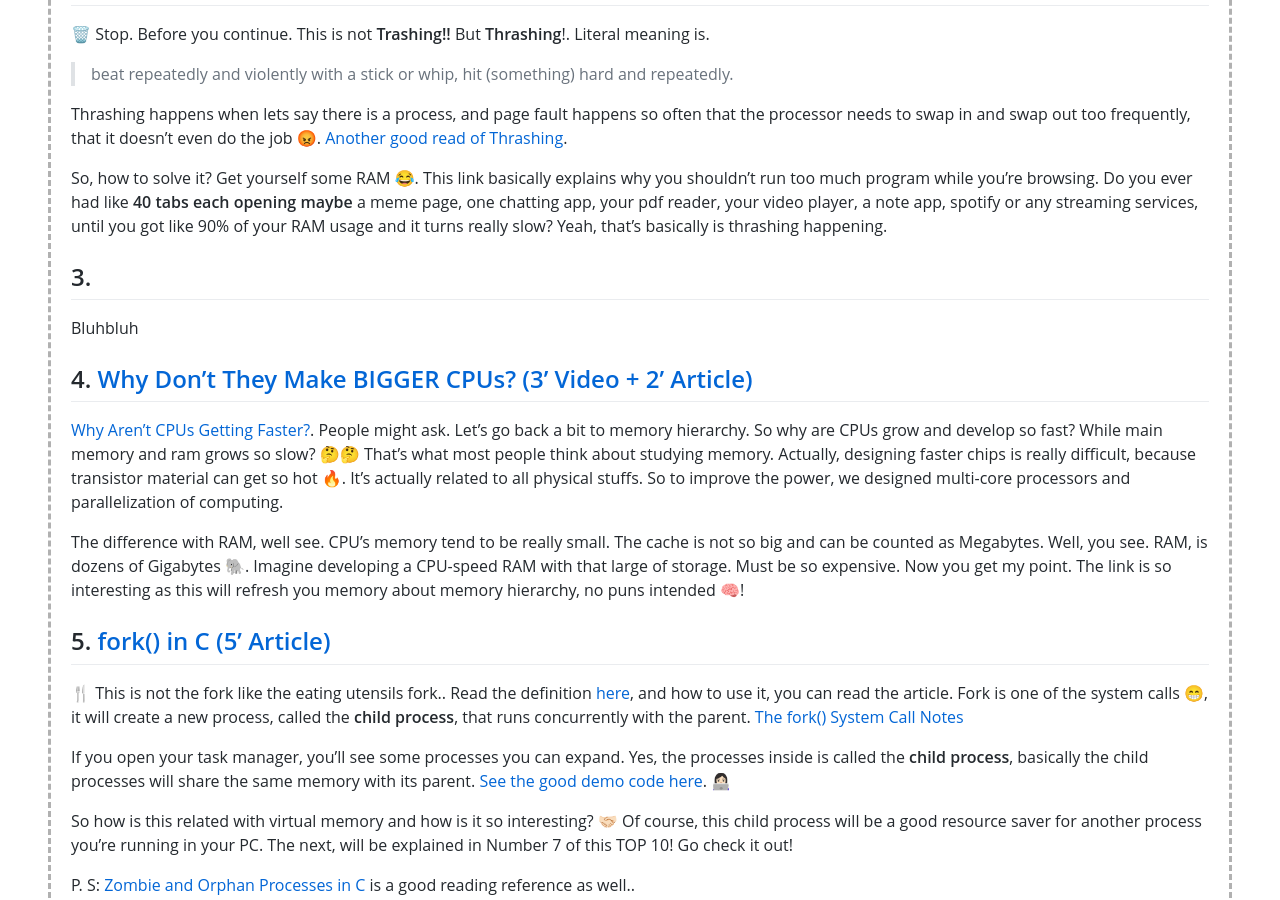
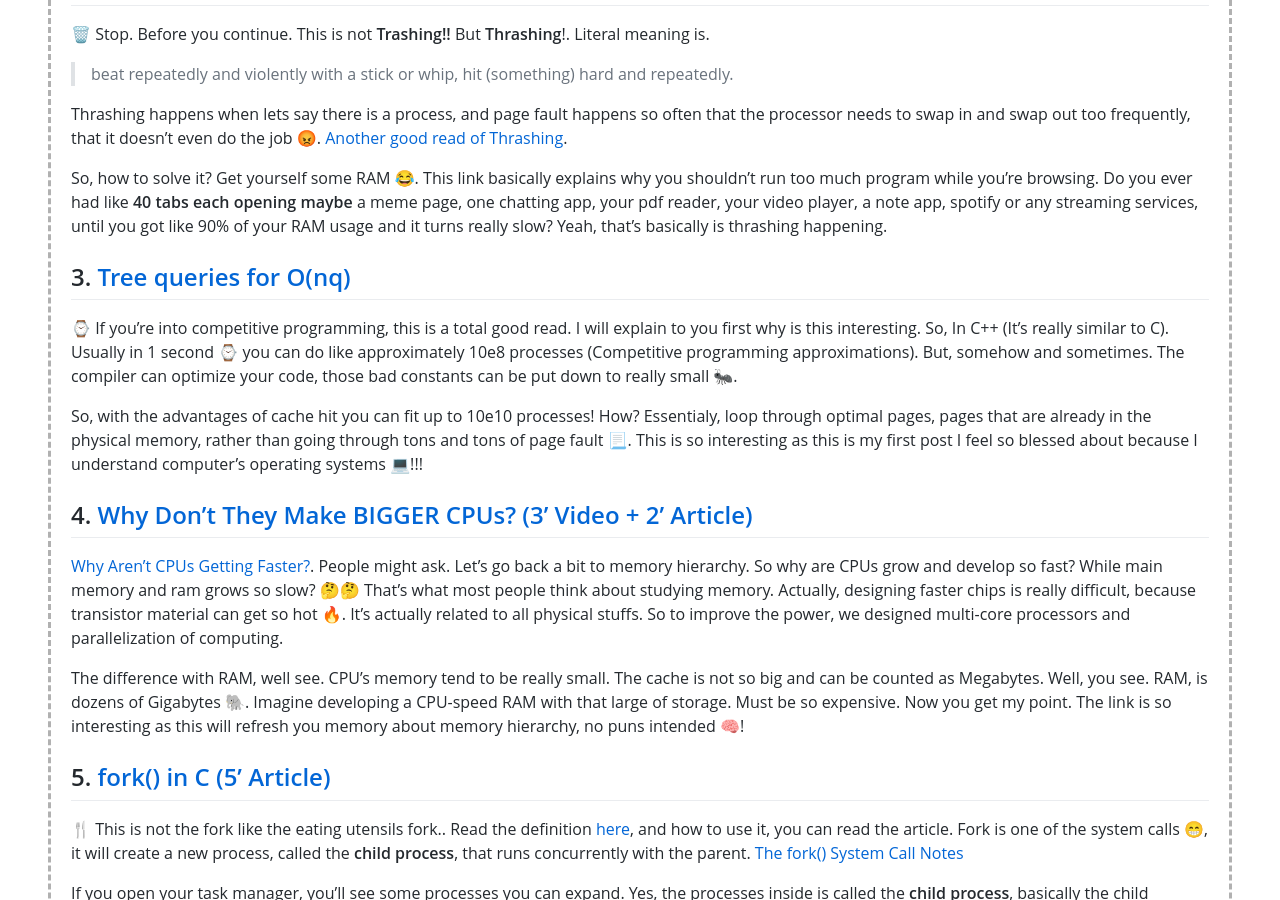
Before and after one commit to Bimabara/os211, a Jekyll site: the page built from w05.md, in a window 1280 px wide and 900 px high, scrolled down 790 px. Built offline with Jekyll 4.4.1, drawn with Linux system fonts in a browser that asks for light colours; our own code applies the rules of GitHub Pages for plain Markdown files.

Commit message:
[W05] Add top 10

```diff
--- a/w05.md
+++ b/w05.md
@@ -25,9 +25,11 @@ Thrashing happens when lets say there is a process, and page fault happens so of
 
 So, how to solve it? Get yourself some RAM 😂. This link basically explains why you shouldn't run too much program while you're browsing. Do you ever had like **40 tabs each opening maybe** a meme page, one chatting app, your pdf reader, your video player, a note app, spotify or any streaming services, until you got like 90% of your RAM usage and it turns really slow? Yeah, that's basically is thrashing happening.
 
-## 3. []()
+## 3. [Tree queries for O(nq)](https://codeforces.com/blog/entry/67001)
 
-Bluhbluh
+⌚ If you're into competitive programming, this is a total good read. I will explain to you first why is this interesting. So, In C++ (It's really similar to C). Usually in 1 second ⌚ you can do like approximately 10e8 processes (Competitive programming approximations). But, somehow and sometimes. The compiler can optimize your code, those bad constants can be put down to really small 🐜.
+
+So, with the advantages of cache hit you can fit up to 10e10 processes! How? Essentialy, loop through optimal pages, pages that are already in the physical memory, rather than going through tons and tons of page fault 📃. This is so interesting as this is my first post I feel so blessed about because I understand computer's operating systems 💻!!!
 
 ## 4. [Why Don't They Make BIGGER CPUs? (3' Video + 2' Article)](https://www.youtube.com/watch?v=8JAWz9Da5og)
 
```
